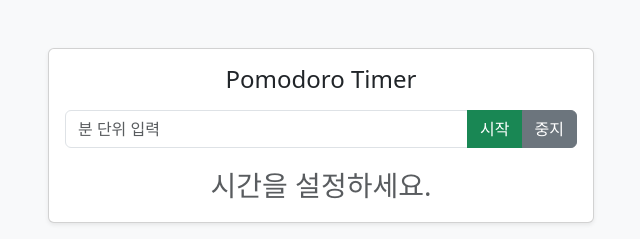
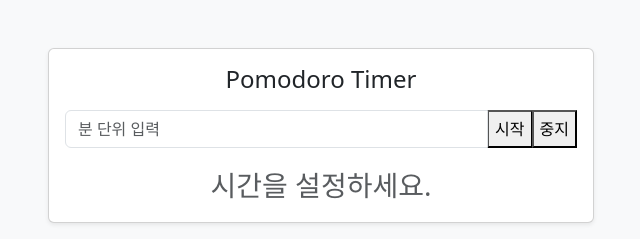
Before and after one commit to qu3vipon/oz-ai-bootcamp, a plain HTML site: page js/todo/index.html in a window 1280 px wide. Shown: the top 239 px of the page, without its empty margins (319-959 px from the left). Drawn offline with nearby package versions, Linux system fonts and the light colour scheme.

Commit message:
Update button styles in index.html

```diff
--- a/js/todo/index.html
+++ b/js/todo/index.html
@@ -1,5 +1,5 @@
 <!DOCTYPE html>
-<html lang="en">
+<html lang="en" data-bs-theme="light">
 <head>
     <meta charset="UTF-8">
     <meta name="viewport" content="width=device-width, initial-scale=1.0">
@@ -26,8 +26,8 @@
                         class="form-control"
                         placeholder="분 단위 입력"
                         />
-                        <button id="start-timer" class="btn btn-success">시작</button>
-                        <button id="stop-timer" class="btn btn-secondary">중지</button>
+                        <button id="start-timer" class="btn-solid theme-primary">시작</button>
+                        <button id="stop-timer" class="btn-solid theme-danger">중지</button>
                     </div>
 
                     <div id="timer-display" class="fs-3 text-muted">시간을 설정하세요.</div>
```
